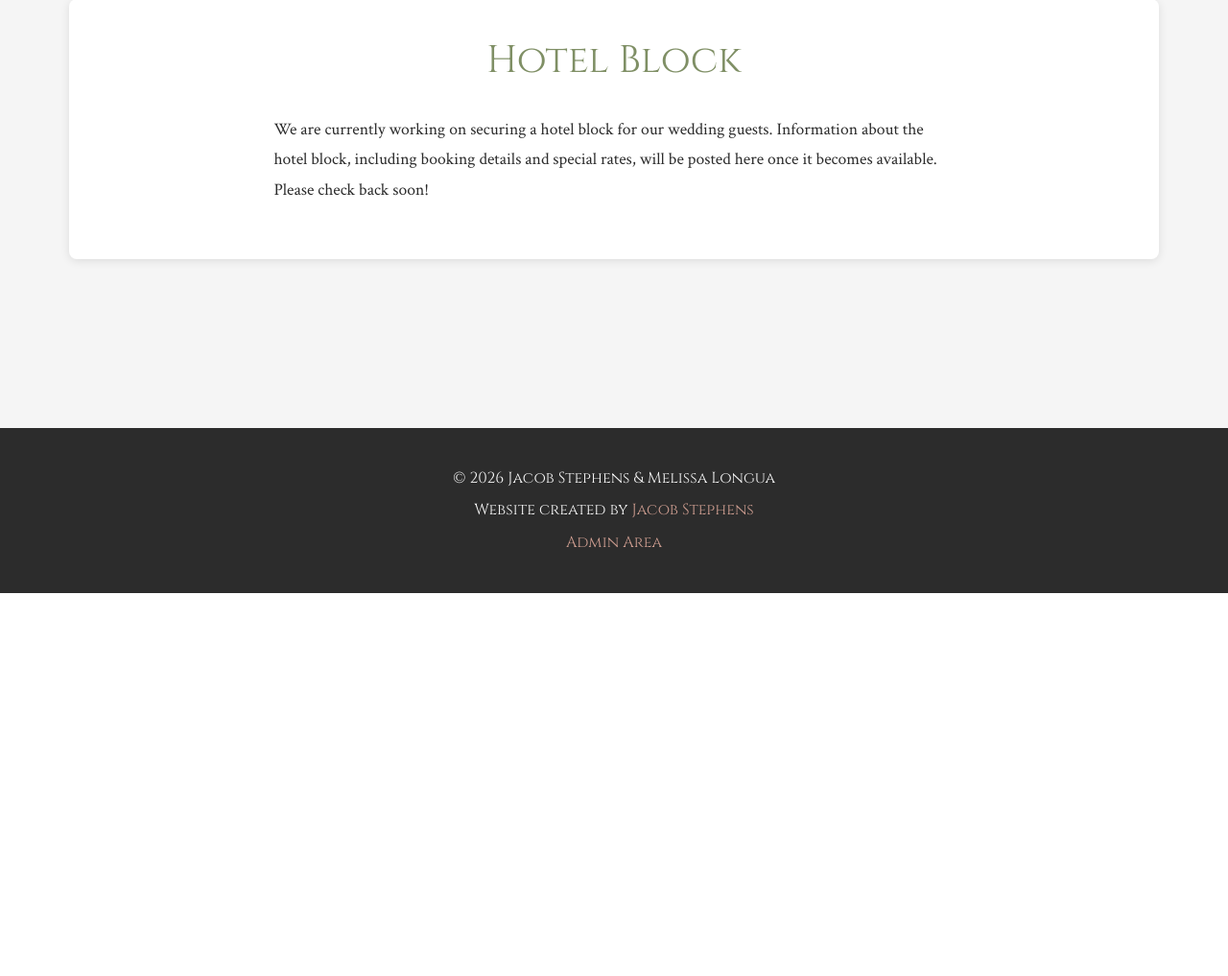
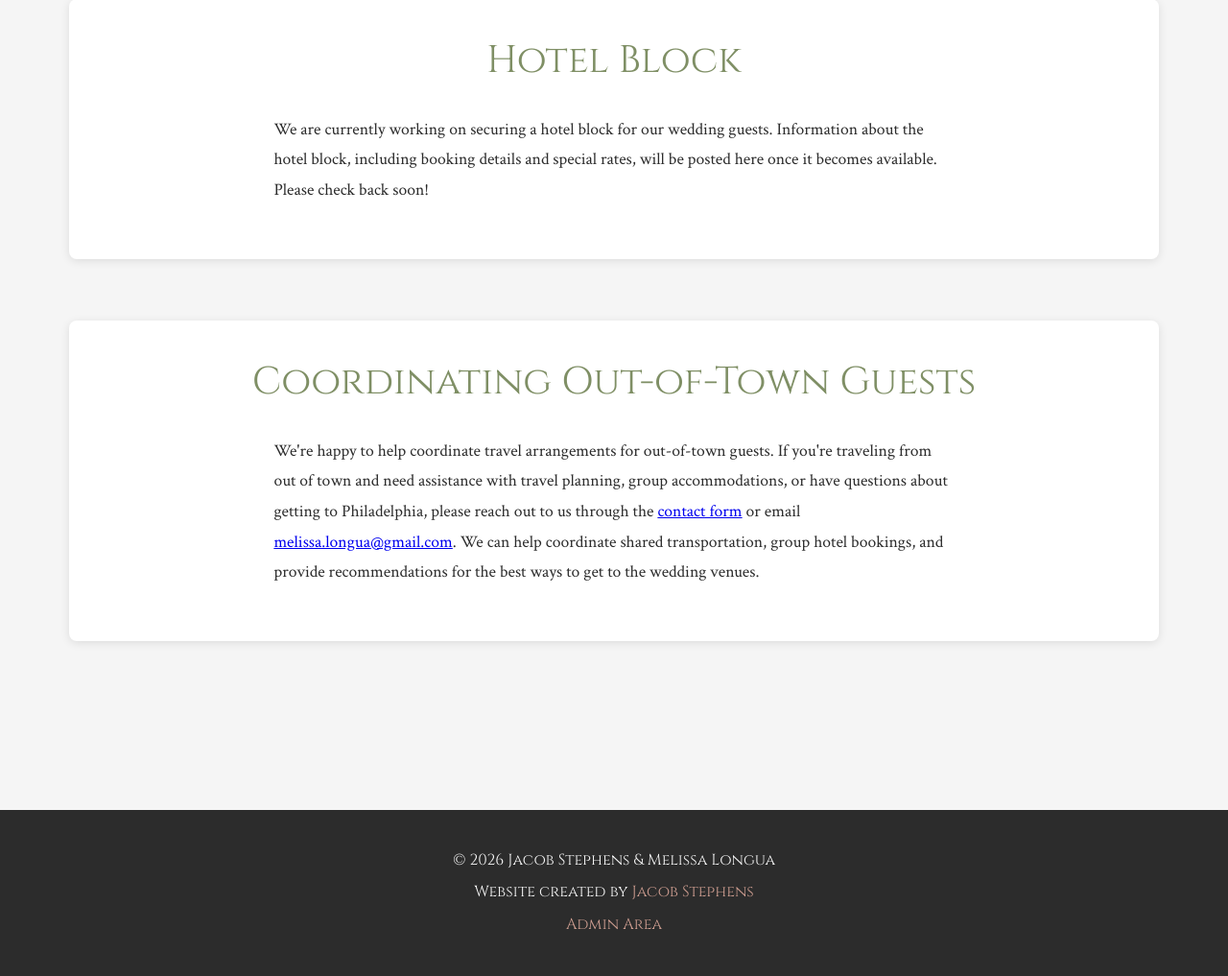
Before and after one commit to JacobStephens2/wedding.stephens.page, a PHP site: page /travel in a window 1280 px wide. Shown: the part 1657-2674 px from the top of the page at 96% size. Before the commit the page ends 2275 px from the top, so only its background shows below. Run offline with PHP 8.4, Linux system fonts and the light colour scheme; some web fonts are replaced.

Commit message:
Add note about our willingness to assist out of town guests

```diff
--- a/public/travel.php
+++ b/public/travel.php
@@ -47,6 +47,11 @@ include __DIR__ . '/includes/header.php';
         <h2>Hotel Block</h2>
         <p>We are currently working on securing a hotel block for our wedding guests. Information about the hotel block, including booking details and special rates, will be posted here once it becomes available. Please check back soon!</p>
     </section>
+
+    <section class="travel-section">
+        <h2>Coordinating Out-of-Town Guests</h2>
+        <p>We're happy to help coordinate travel arrangements for out-of-town guests. If you're traveling from out of town and need assistance with travel planning, group accommodations, or have questions about getting to Philadelphia, please reach out to us through the <a href="/contact">contact form</a> or email <a href="mailto:melissa.longua@gmail.com">melissa.longua@gmail.com</a>. We can help coordinate shared transportation, group hotel bookings, and provide recommendations for the best ways to get to the wedding venues.</p>
+    </section>
 </main>
 
 <?php include __DIR__ . '/includes/footer.php'; ?>
```
